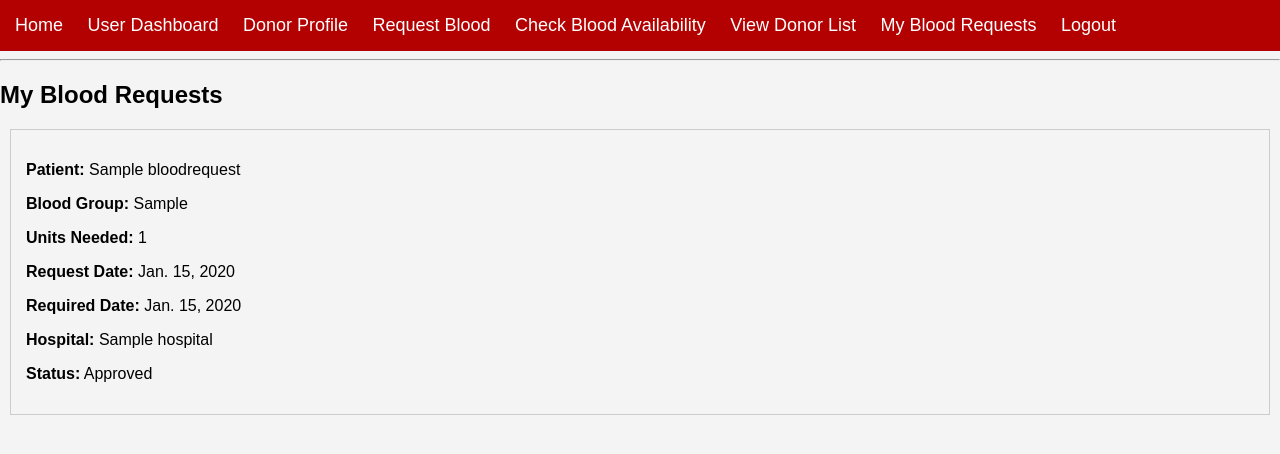
After one commit to vyshnavs0003-sys/lifeflow, a Django app: page /my-blood-requests/ in a window 1280 px wide. The commit adds this page. Shown: the top 454 px of the page. Run offline with Django 5.2, Linux system fonts and the light colour scheme; a user stored in the database is signed in; tables that the repository leaves empty hold one stand-in row (values such as "Sample post").

Commit message:
feat: add blood request tracking system

```diff
--- a/bloodbank_app/forms.py
+++ b/bloodbank_app/forms.py
@@ -10,6 +10,7 @@ class DonorForm(forms.ModelForm):
 
 
 class BloodRequestForm(forms.ModelForm):
+    required_date = forms.DateField(widget=forms.DateInput(attrs={'type': 'date'}))
     class Meta:
         model = BloodRequest
         fields = ['patient_name','patient_id','blood_group_needed','units_needed','hospital','reason','required_date','contact_number']
--- a/bloodbank_app/models.py
+++ b/bloodbank_app/models.py
@@ -34,19 +34,26 @@ class BloodInventory(models.Model):
         return f"{self.hospital.hospital_name} - {self.blood_group}"
 
 class BloodRequest(models.Model):
+    STATUS_CHOICES = (
+        ('Pending', 'Pending'),
+        ('Approved', 'Approved'),
+        ('Completed', 'Completed'),
+        ('Rejected', 'Rejected'),
+    )
     requested_by = models.ForeignKey(User,on_delete=models.CASCADE)
     patient_name = models.CharField(max_length=100)
     patient_id = models.CharField(max_length=50)
-    blood_group_needed= models.CharField(max_length=10)
-    units_needed= models.IntegerField()
+    blood_group_needed = models.CharField(max_length=10)
+    units_needed = models.IntegerField()
     hospital = models.ForeignKey(Hospital,on_delete=models.CASCADE)
     reason = models.TextField()
+    request_date = models.DateField(auto_now_add=True)
     required_date = models.DateField()
     contact_number = models.CharField(max_length=10)
-    status = models.CharField(max_length=20,default='Pending')
+    status = models.CharField(max_length=20,choices=STATUS_CHOICES,default='Pending')
 
     def __str__(self):
-        return self.patient_name
+        return f"{self.patient_name} - {self.blood_group_needed}"
 
 class UserProfile(models.Model):
     ROLE_CHOICES = (
--- a/bloodbank_app/templates/base.html
+++ b/bloodbank_app/templates/base.html
@@ -25,8 +25,10 @@
             {% else %}
                 <a href="{% url 'become_donor' %}">Become Donor</a>
             {% endif %}
+            <a href="{% url 'request_blood' %}">Request Blood</a>
             <a href="{% url 'check_availability' %}">Check Blood Availability</a>
             <a href="{% url 'donor_list' %}">View Donor List</a>
+            <a href="{% url 'my_blood_requests' %}">My Blood Requests</a>
         {% endif %}
         <a href="{% url 'logout' %}">Logout</a>
     {% else %}
--- /dev/null
+++ b/bloodbank_app/templates/my_blood_requests.html
@@ -0,0 +1,41 @@
+{% extends 'base.html' %}
+
+{% block content %}
+
+<h2>My Blood Requests</h2>
+
+{% for request in requests %}
+<div style="border:1px solid #ccc; padding:15px; margin:10px;">
+    <p>
+        <strong>Patient:</strong>
+        {{ request.patient_name }}
+    </p>
+    <p>
+        <strong>Blood Group:</strong>
+        {{ request.blood_group_needed }}
+    </p>
+    <p>
+        <strong>Units Needed:</strong>
+        {{ request.units_needed }}
+    </p>
+    <p>
+        <strong>Request Date:</strong>
+        {{ request.request_date }}
+    </p>
+    <p>
+        <strong>Required Date:</strong>
+        {{ request.required_date }}
+    </p>
+    <p>
+        <strong>Hospital:</strong>
+        {{ request.hospital }}
+    </p>
+    <p>
+        <strong>Status:</strong>
+        {{ request.status }}
+    </p>
+</div>
+{% empty %}
+<p>No blood requests found.</p>
+{% endfor %}
+{% endblock %}
--- a/bloodbank_app/urls.py
+++ b/bloodbank_app/urls.py
@@ -17,4 +17,5 @@ urlpatterns = [
     path('donor-profile/edit/',views.edit_donor_profile,name='edit_donor_profile'),
     path('donor-list/',views.donor_list,name='donor_list'),
     path('request-blood/',views.request_blood,name='request_blood'),
+    path('my-blood-requests/',views.my_blood_requests,name='my_blood_requests'),
 ]
--- a/bloodbank_app/views.py
+++ b/bloodbank_app/views.py
@@ -161,3 +161,8 @@ def request_blood(request):
     else:
         form = BloodRequestForm()
     return render(request,'request_blood.html',{'form': form})
+
+@login_required
+def my_blood_requests(request):
+    requests = BloodRequest.objects.filter(requested_by=request.user).order_by('-request_date')
+    return render(request,'my_blood_requests.html',{'requests': requests})
```
Also changed, not shown: bloodbank_app/migrations/0008_bloodrequest_request_date_alter_bloodrequest_status.py (added).
